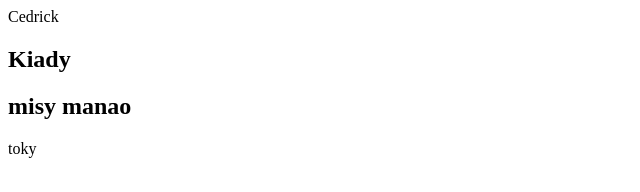
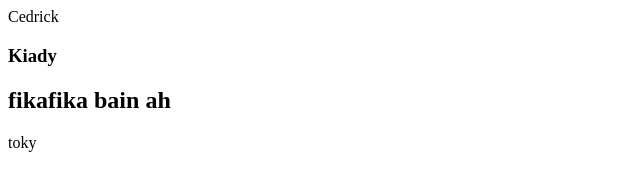
Before and after one commit to Kanto21/ProjetTestgitHtml, a plain HTML site: page Accueille/index.html in a window 1280 px wide. Shown: the whole page, without its empty margins (0-640 px from the left). Drawn offline with Linux system fonts and the light colour scheme.

Commit message:
Add files via upload

```diff
--- a/Accueille/index.html
+++ b/Accueille/index.html
@@ -8,12 +8,21 @@
         <header>
             <nav>Cedrick</nav>
         </header>
-        <section>
-            <h1>Kiady</h1>
+        <section class="container">
+            <div class="ref">
+                <section class="kiady">
+                    <h1>Kiady</h1>
+                </section>
+
+                <aside class="fikafika">
+                    <h2>fikafika bain ah</h2>
+                </aside>
+            </div>
+
         </section>
-        <aside>
-            <h2>misy manao</h2>
-        </aside>
+
+
+
         <footer>toky</footer>
     </body>
 </html>
```
